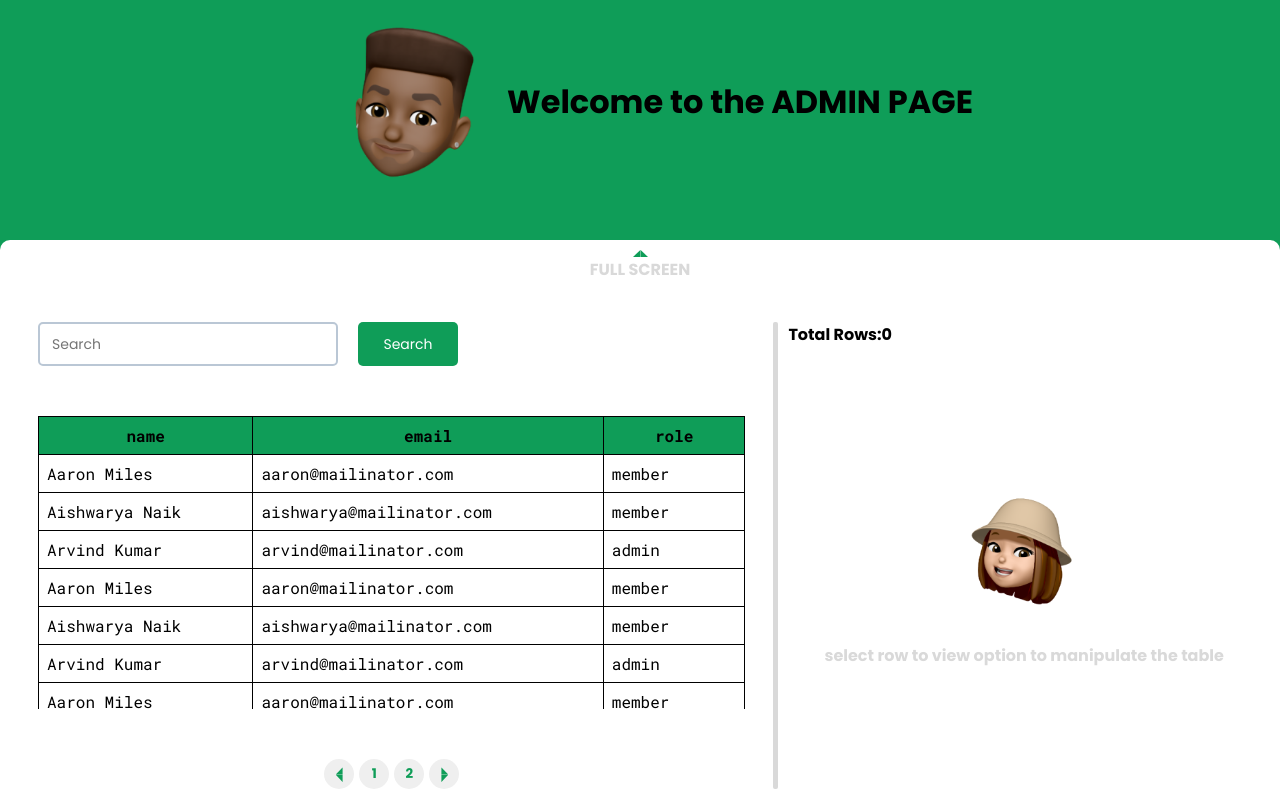
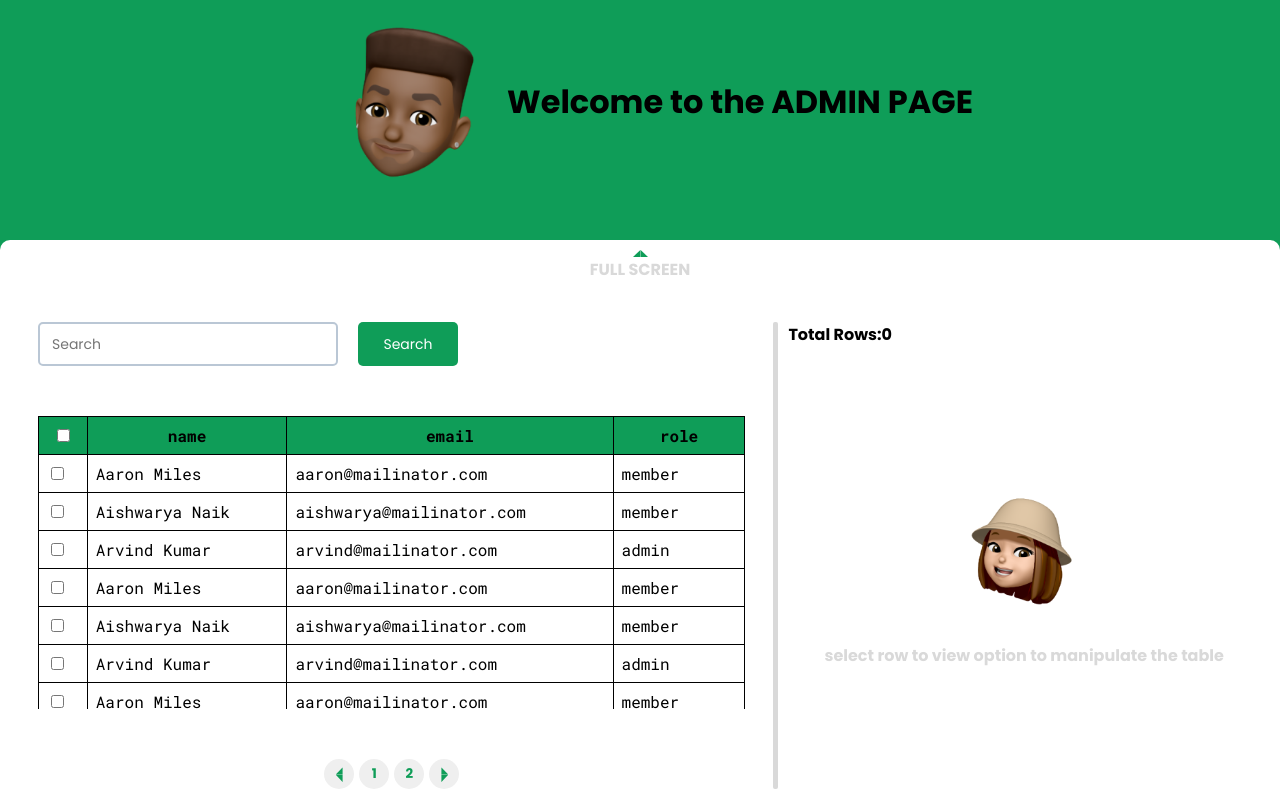
Before and after one commit to suvel/admin_basic, a React (Create React App) app: page / in a window 1280 px wide. Built offline with nearby package versions, Linux system fonts and the light colour scheme.

Commit message:
Updated props of Table component

```diff
--- a/src/TableData/index.js
+++ b/src/TableData/index.js
@@ -107,8 +107,9 @@ function TableData() {
             ]}
 
 
-                selectedRow={selectedTableRow}
+                selectedRows={selectedTableRow}
                 onRowSelection={updateSelectedTableRow}
+                selectable={true}
             />
             <Pagination />
         </div>
```
